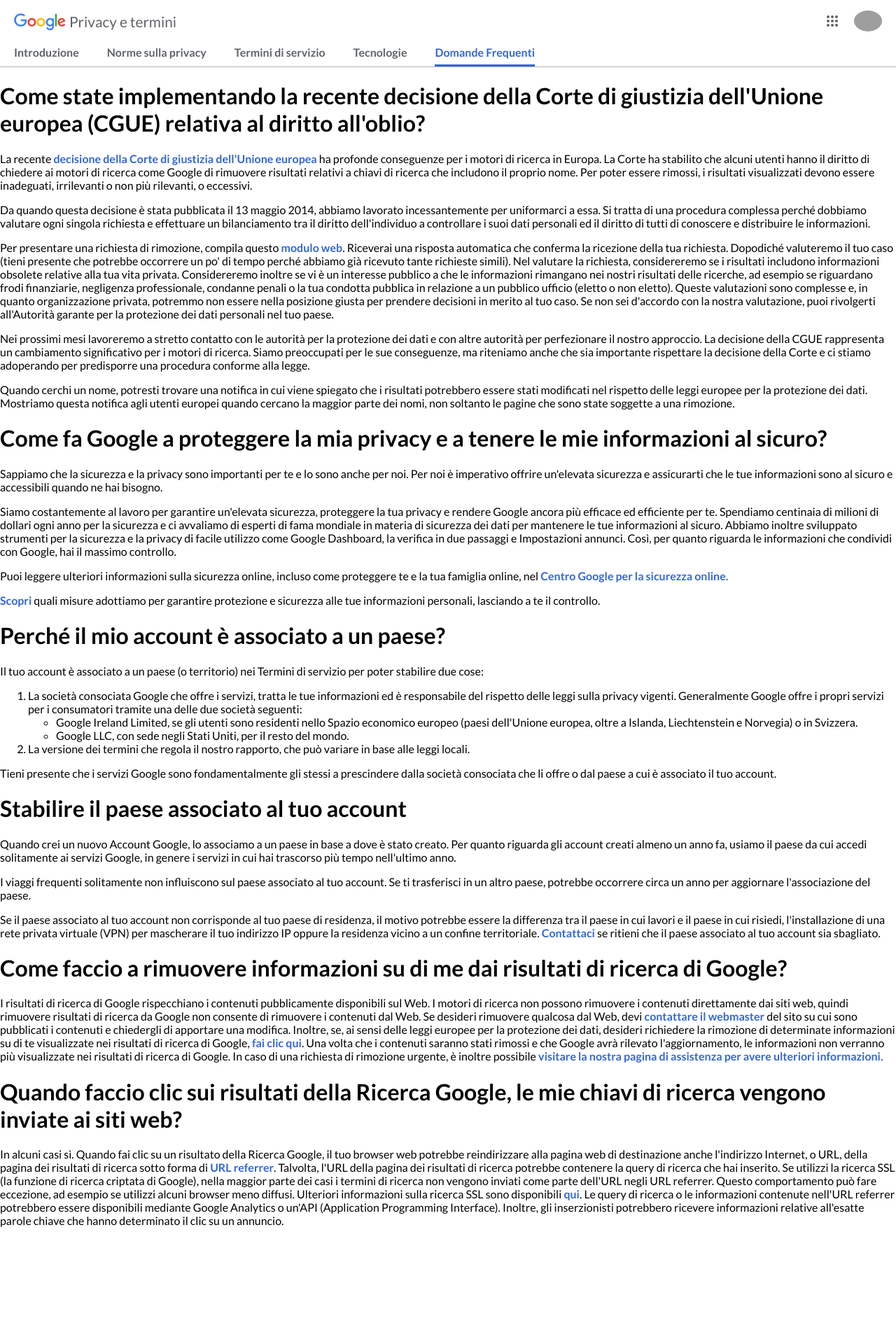
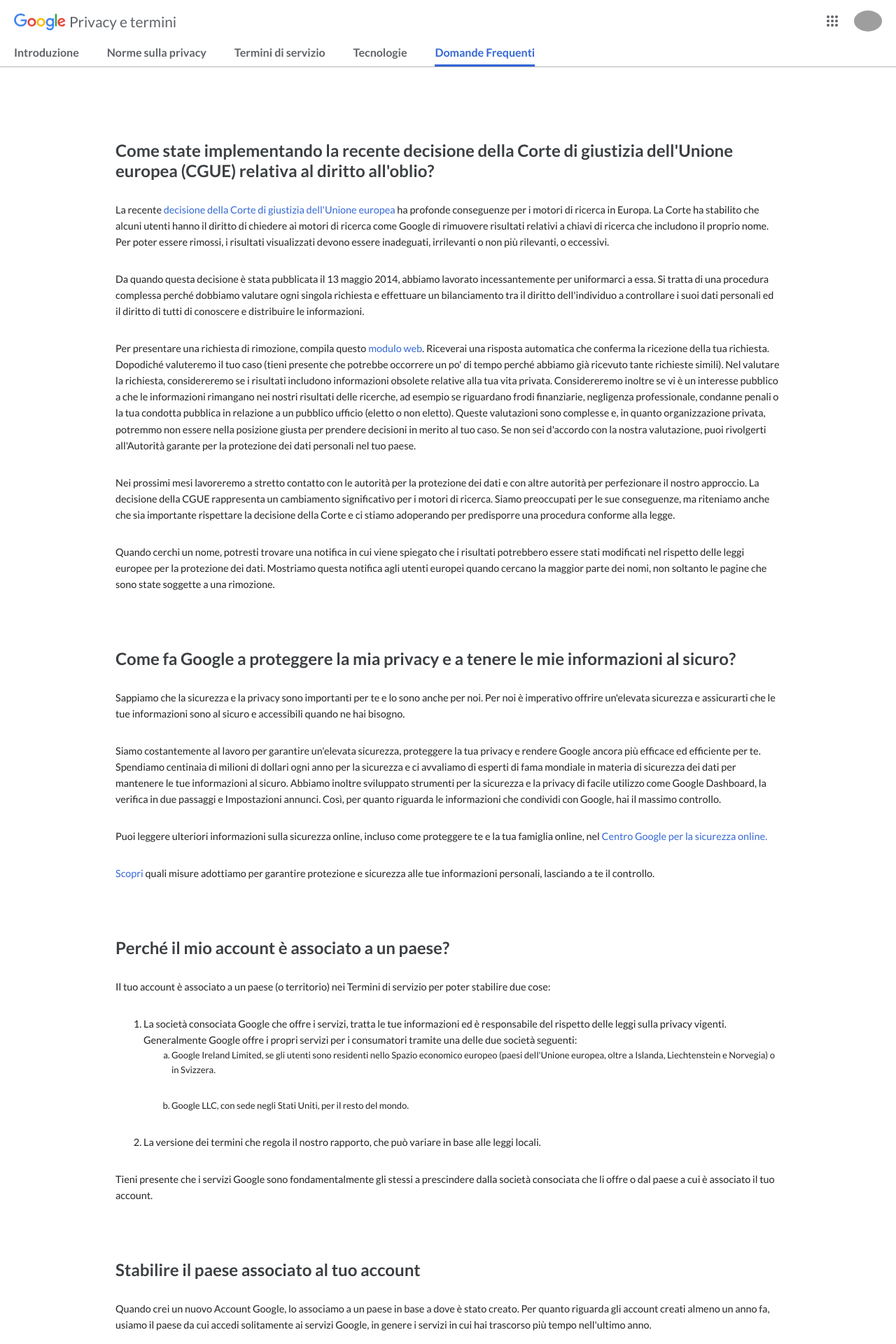
Before and after one commit to cristark/php-google-faq, a PHP site: page / in a window 1280 px wide. Shown: the top 1920 px of the page at 70% size. Before the commit the page ends 1753 px from the top, so only its background shows below. Run offline with PHP 8.4, Linux system fonts and the light colour scheme; grey boxes are pictures that could not be loaded.

Commit message:
main style

```diff
--- a/style.css
+++ b/css/style.css
@@ -6,6 +6,12 @@ body {
   margin: 0;
   padding: 0;
   font-family: "Lato", sans-serif;
+}
+
+h1 {
+  color: #3c4043;
+  font-size: 1.5em;
+  margin-top: 80px;
 }
 
 h2 {
@@ -35,14 +41,14 @@ a {
   font-weight: 600;
 }
 
-.divider {
-  background: #b4b4b4;
-  height: 1px;
-}
-
 /* | HEADER | */
 header {
+  width: 100%;
   padding: 0 20px;
+  position: fixed;
+  top: 0;
+  background: #fff;
+  border-bottom: 0.5px solid #b4b4b4;
 }
 
 .top_header,
@@ -61,6 +67,7 @@ header {
   height: 25px;
   margin-right: 5px;
   margin-top: 3px;
+  cursor: pointer;
 }
 
 .top_header .buttons .menu {
@@ -68,6 +75,7 @@ header {
   display: flex;
   flex-wrap: wrap;
   margin-right: 20px;
+  cursor: pointer;
 }
 
 .top_header .buttons .menu .point {
@@ -81,6 +89,7 @@ header {
 .top_header .buttons img {
   height: 30px;
   border-radius: 50%;
+  cursor: pointer;
 }
 
 .main_nav ul li {
@@ -97,6 +106,25 @@ header {
 }
 
 /* | MAIN | */
+.container {
+  width: 950px;
+  margin: 200px auto 0;
+}
+
+main p,
+main ul li,
+main ol li {
+  font-size: 0.9em;
+  margin-bottom: 30px;
+  line-height: 1.6;
+  color: rgba(0, 0, 0, 0.87);
+}
+
 main a {
   color: #3367d6;
+  font-weight: normal;
 }
+
+main ul {
+  list-style-type: lower-alpha;
+}
--- a/index.php
+++ b/index.php
@@ -60,7 +60,7 @@ $faq = [
     <!-- Link Vue -->
     <script src="https://cdn.jsdelivr.net/npm/vue@2"></script>
     <!-- Link foglio di stile -->
-    <link rel="stylesheet" href="style.css">
+    <link rel="stylesheet" href="css/style.css">
 </head>
 <body>
     <div id="app">
@@ -86,16 +86,20 @@ $faq = [
                 </nav>
             </header>
 
-            <section class="divider"></section>
-
             <!-- | MAIN | -->
             <main>
+                <div class="container">
+                    <?php foreach ($faq as $element) { ?>
+                        <h1> <?php echo $element['title'] ?></h1>
+                        <p> <?php echo $element['text'] ?></p>
+                    <?php } ?>
+                </div>
+            </main>
 
-                <?php foreach ($faq as $element) { ?>
-                    <h1><?php echo $element['title'] ?></h1>
-                    <p><?php echo $element['text'] ?></p>
-                <?php } ?>
-            </main>
+            <!-- | FOOTER | -->
+            <footer>
+
+            </footer>
     </div>
 
     <!-- Link Script Javascript -->
```
